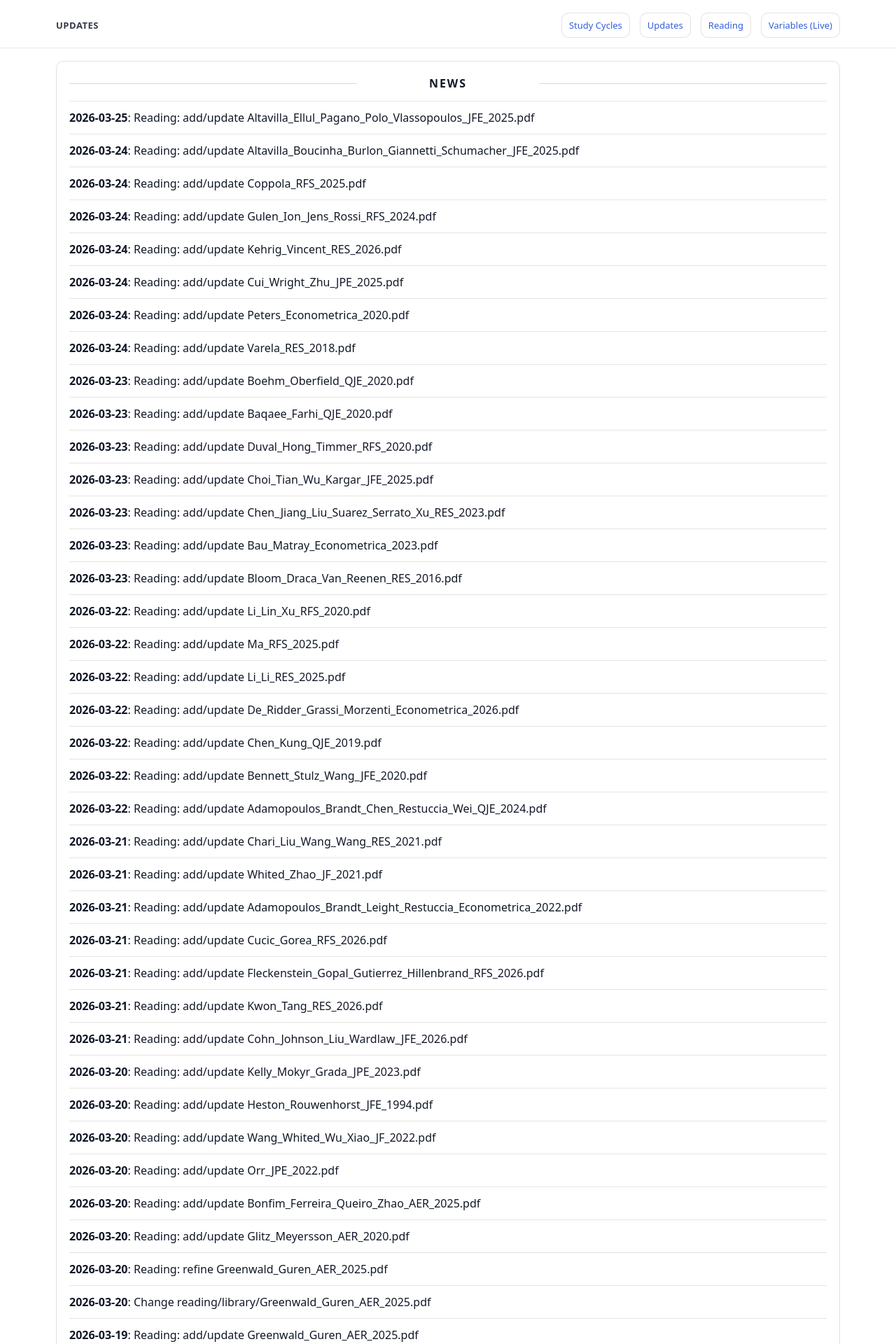
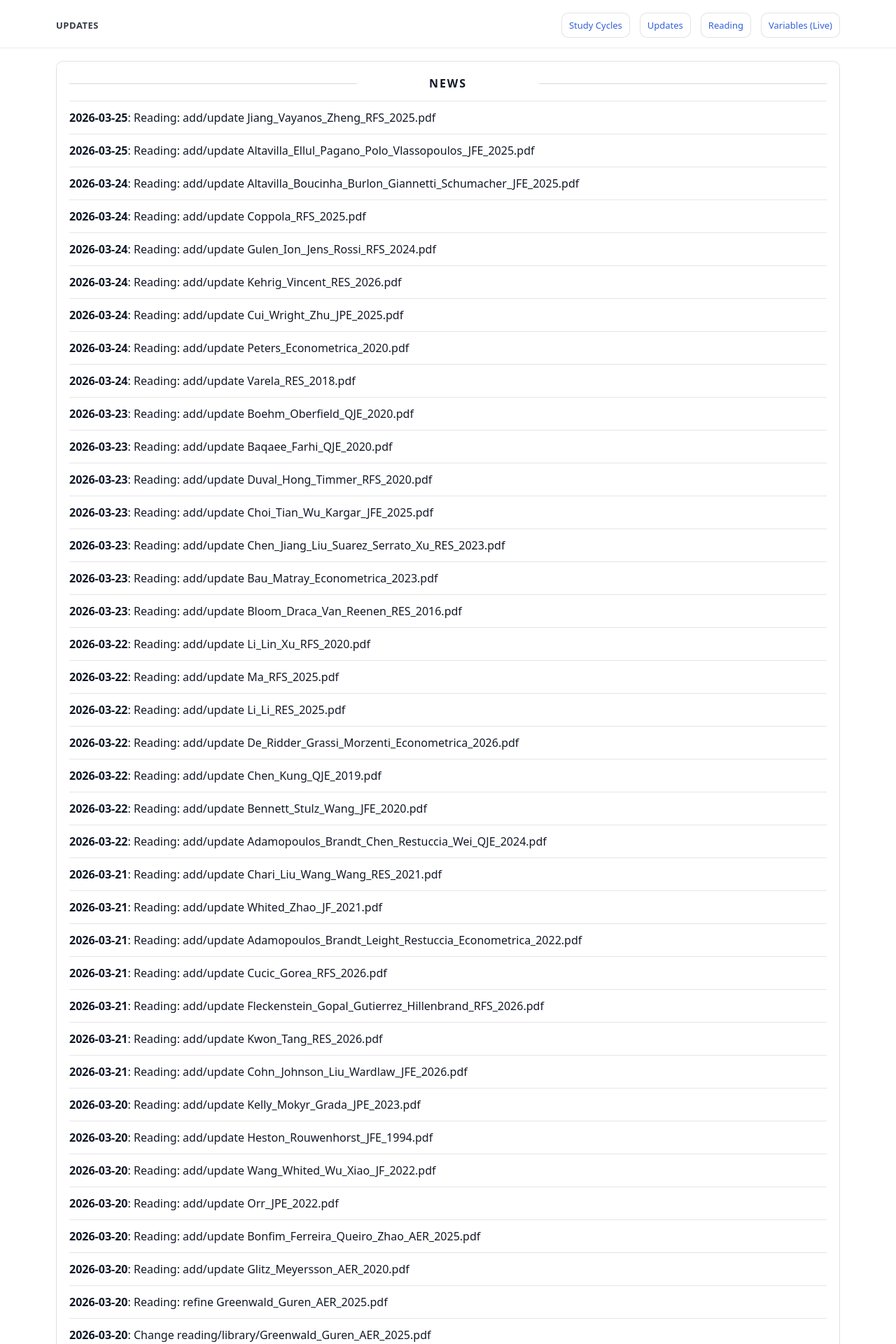
Before and after one commit to yaxinzn/study-archive, a Jekyll site: the page built from updates/index.md, in a window 1280 px wide. Shown: the top 1920 px of the page at 70% size. Built offline with Jekyll 4.4.1, drawn with Linux system fonts in a browser that asks for light colours; some of the changed text lies outside the part shown.

Commit message:
chore: update NEWS feed

```diff
--- a/_data/news.yml
+++ b/_data/news.yml
@@ -1,4 +1,7 @@
 # Auto-generated update history (sorted newest -> oldest). Do not edit manually.
+- ts: "1774431174"
+  date: "2026-03-25"
+  title: "Reading: add/update Jiang_Vayanos_Zheng_RFS_2025.pdf"
 - ts: "1774381106"
   date: "2026-03-25"
   title: "Reading: add/update Altavilla_Ellul_Pagano_Polo_Vlassopoulos_JFE_2025.pdf"
```
